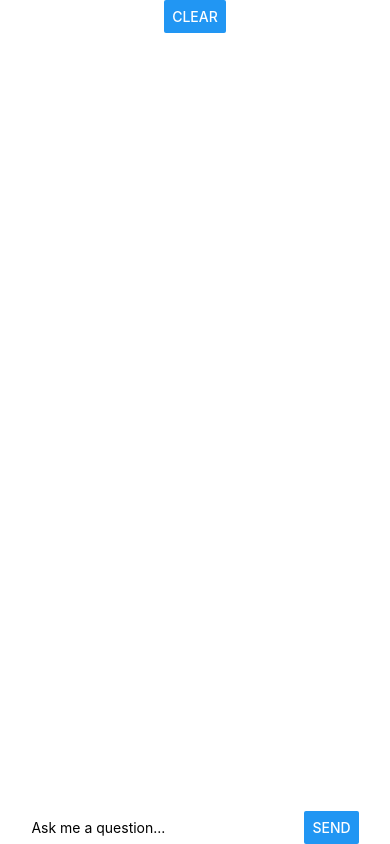
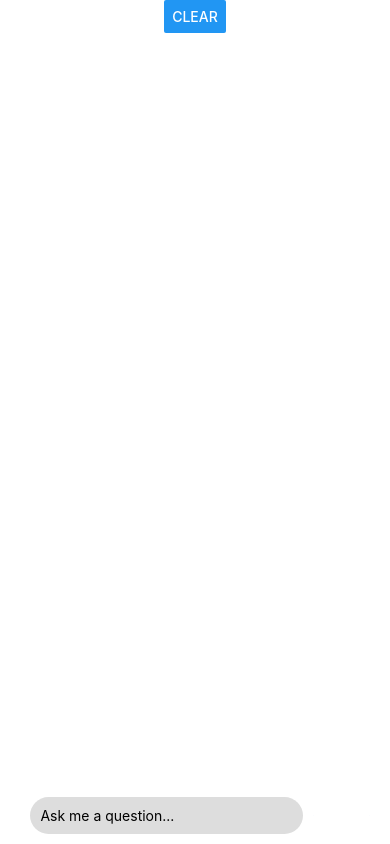
Before and after one commit to codebam/ts-app-react-native, a React Native app: screen / in a window 390 px wide. Built offline with nearby package versions, Linux system fonts and the light colour scheme.

Commit message:
apple theme

```diff
--- a/App.tsx
+++ b/App.tsx
@@ -8,16 +8,21 @@ import {
 	useColorScheme,
 	TextInput,
 	Button,
+	View,
 } from "react-native";
 import MessageView from "./src/MessageView";
 import TopBarView from "./src/TopBarView";
 
 export default function App() {
 	const colorscheme = useColorScheme();
+	// const colorscheme = "dark";
 	const styles = StyleSheet.create({
 		input: {
 			width: "70%",
-			color: colorscheme === "dark" ? "#fff" : undefined,
+			backgroundColor: "#ddd",
+			margin: 10,
+			padding: 10,
+			borderRadius: 20,
 		},
 		container: {
 			flex: 1,
@@ -66,7 +71,15 @@ export default function App() {
 					value={text}
 					onChangeText={setText}
 				/>
-				<Button title={"Send"} onPress={onPress} />
+				<View
+					style={{
+						backgroundColor: "#07f",
+						borderRadius: 30,
+						margin: 1,
+					}}
+				>
+					<Button color="#fff" title={"Send"} onPress={onPress} />
+				</View>
 			</KeyboardAvoidingView>
 			<StatusBar style="light" />
 		</SafeAreaView>
--- a/src/MessageView.tsx
+++ b/src/MessageView.tsx
@@ -12,7 +12,7 @@ export default ({ messages, colorscheme }: any) => {
 							color: colorscheme === "dark" ? "#fff" : undefined,
 							backgroundColor: item.item.response
 								? colorscheme === "dark"
-									? "#777"
+									? "#222"
 									: "#eee"
 								: undefined,
 						}}
```
